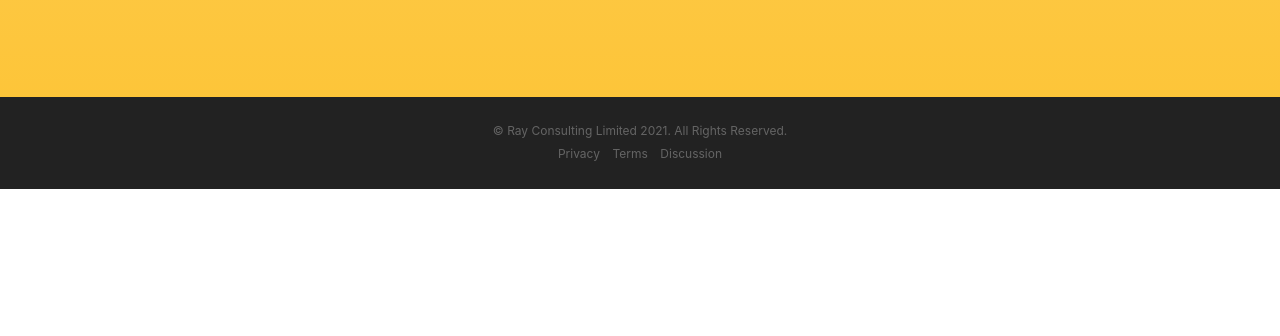
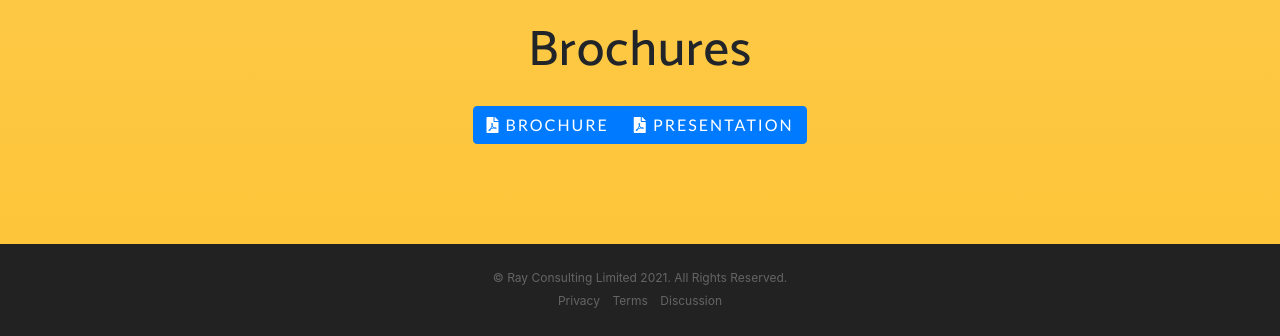
Before and after one commit to rcladmin/rclapp, a website with bundled scripts: page index.html in a window 1280 px wide. Shown: the part 4228-4564 px from the top of the page. Before the commit the page ends 4417 px from the top, so only its background shows below. Built offline with nearby package versions, Linux system fonts and the light colour scheme; a web font is replaced by a local one.

Commit message:
added brochures

```diff
--- a/index.html
+++ b/index.html
@@ -226,9 +226,7 @@
 
   <section class="contact bg-primary" id="docs">
     <div class="container">
-      <h2>Read Docs & Code
-      </h2>
-      </h2>
+      <h2>Read Docs & Code</h2>
       <ul class="list-inline list-social">
         <li class="list-inline-item social-twitter">
           <a href="https://github.com/rcl-letsencrypt-auto-ssl" target="_blank">
@@ -241,6 +239,11 @@
           </a>
         </li>
       </ul>
+      <h2 class="mt-4">Brochures</h2>
+      <div class="btn-group">
+        <a class="btn btn-primary" href="img/single_pager.pdf" target="_blank" download="brochure"><i class="fas fa-file-pdf text-clear"></i> Brochure</a>
+        <a class="btn btn-primary" href="img/pitch-deck.pdf" target="_blank" download="presentation"><i class="fas fa-file-pdf text-clear"></i> Presentation</a>
+      </div>
     </div>
   </section>
 
```
Also changed, not shown: 2 other files.
